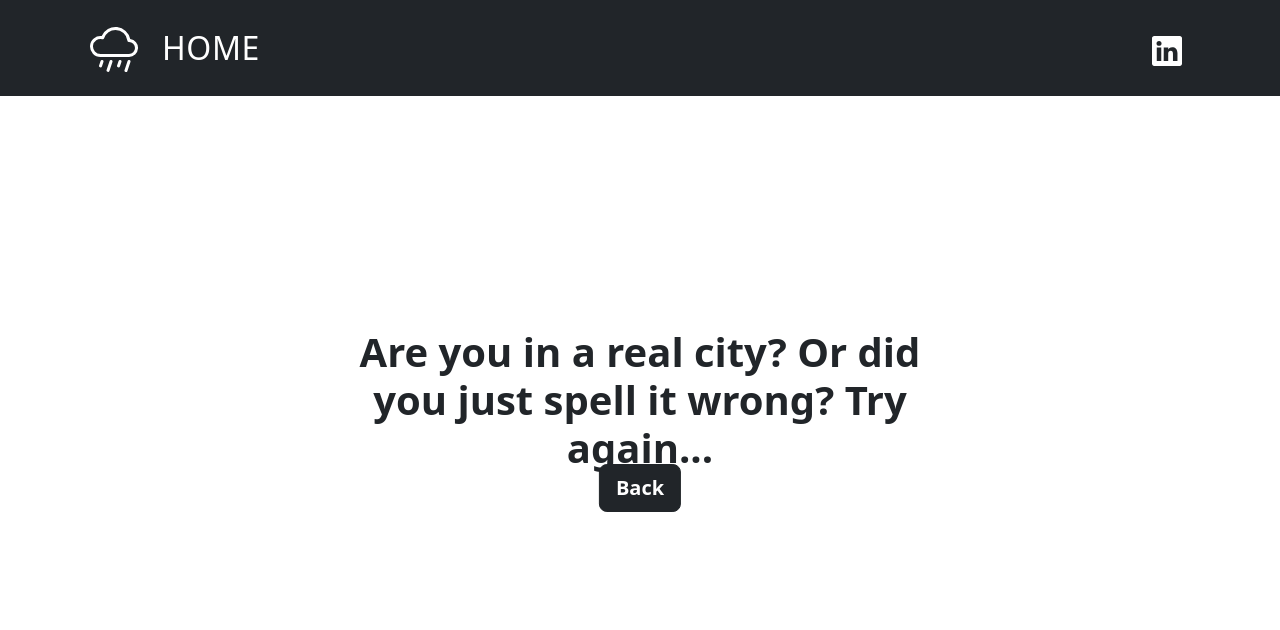
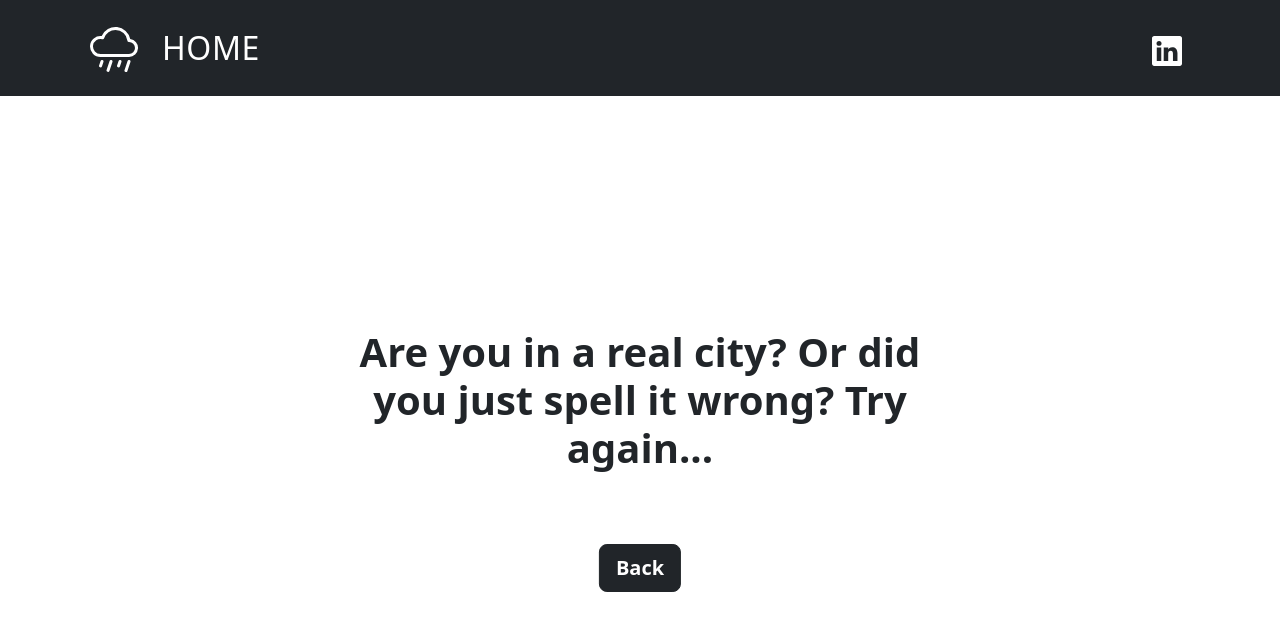
Before and after one commit to jamezharvey/what-to-wear, a React (Create React App) app: page /1 in a window 1280 px wide. Shown: the top 630 px of the page. Built offline with nearby package versions, Linux system fonts and the light colour scheme; no server answers.

Commit message:
button styling change

```diff
--- a/src/App.css
+++ b/src/App.css
@@ -60,7 +60,7 @@ nav ul li {
 
 #button {
   position: absolute;
-  top: 60%;
+  top: 70%;
   left: 50%;
   transform: translate(-50%, -50%);
   /*white text*/
```
